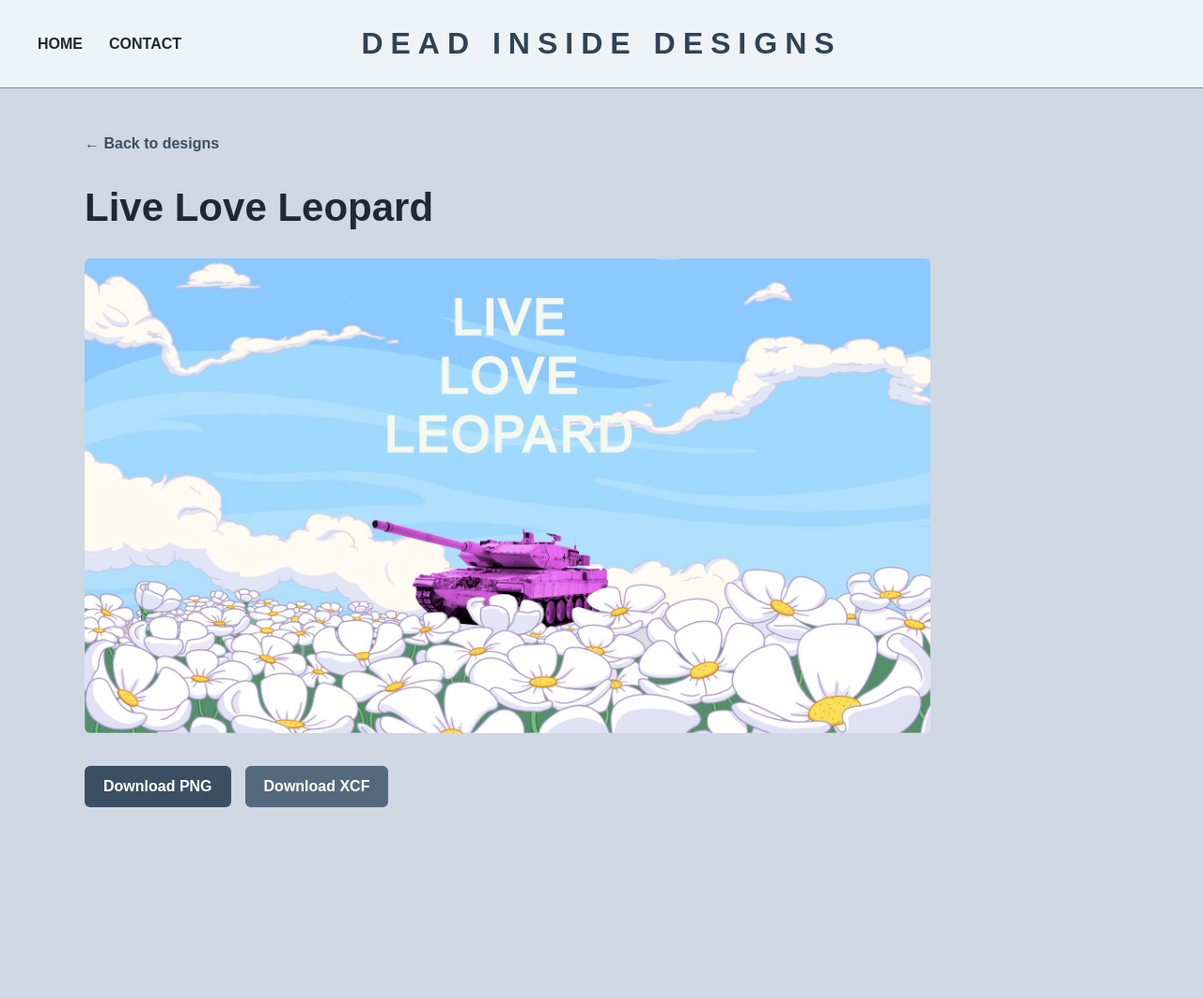
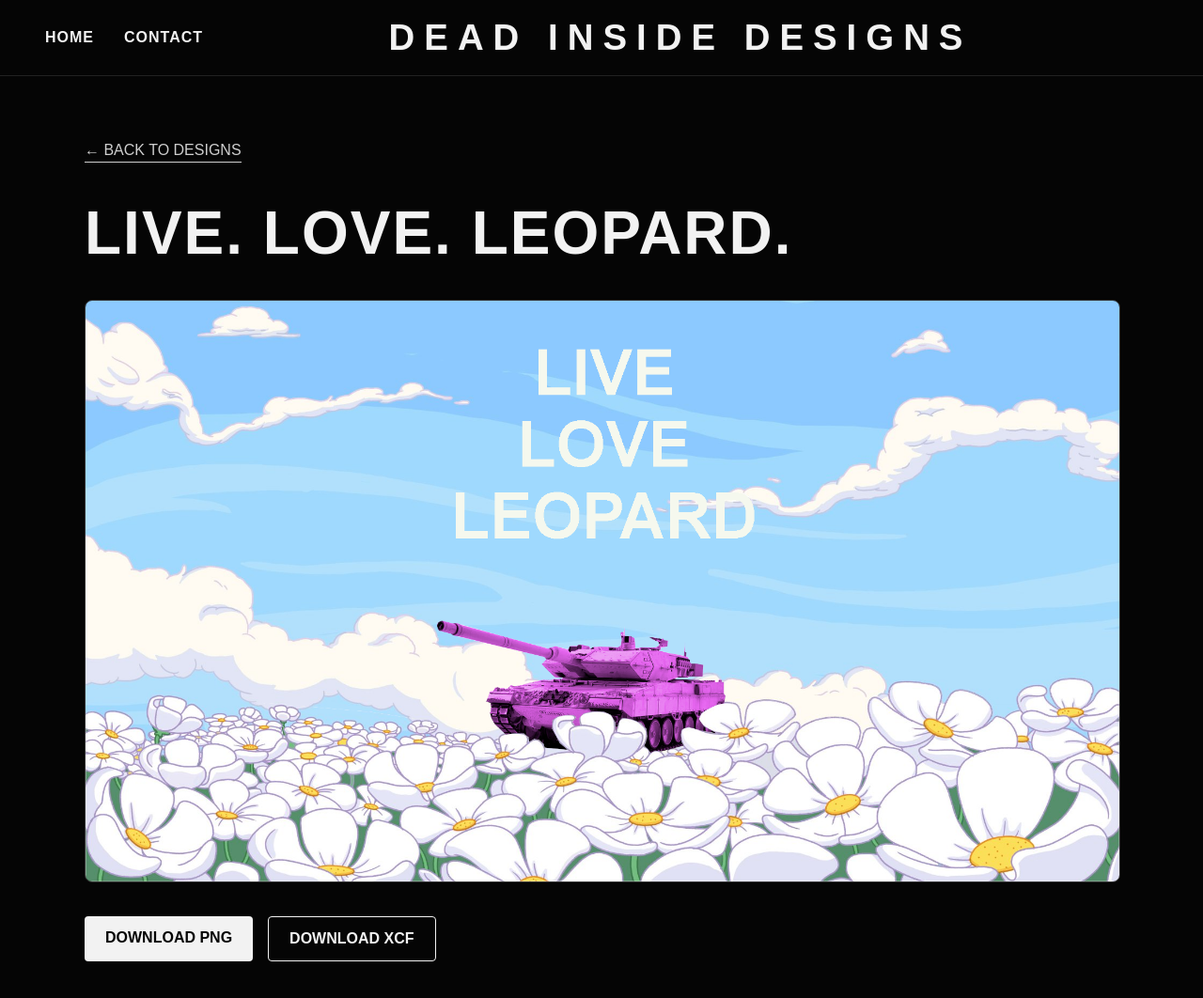
Before and after one commit to bledzer/deadinsidedesigns, an Astro site: page /designs/live-love-leopard in a window 1280 px wide. Shown: the whole page at 94% size. Before the commit the page ends 909 px from the top, so only its background shows below. Built offline with nearby package versions, Linux system fonts and the light colour scheme; Astro itself is replaced by a stand-in of ours.

Commit message:
Upgrade to new balck version  26.05.2026

```diff
--- a/src/pages/designs/live-love-leopard.astro
+++ b/src/pages/designs/live-love-leopard.astro
@@ -9,32 +9,26 @@
 		<title>Live Love Leopard | Dead Inside Designs</title>
 	</head>
 
-	<body style="
-		margin: 0;
-		font-family: Arial, sans-serif;
-		background-color: #cfd8e3;
-		color: #1f2933;
-	">
-
+	<body style="margin: 0; font-family: Arial, sans-serif; background: #050505; color: #f2f2f2;">
 		<header style="
 			display: grid;
-			grid-template-columns: 1fr auto 1fr;
+			grid-template-columns: auto 1fr auto;
 			align-items: center;
-			padding: 28px 40px;
-			border-bottom: 1px solid #7f8c9a;
-			background-color: #eef3f7;
-		">
-			<nav style="display: flex; gap: 28px; font-weight: bold;">
-				<a href="/" style="text-decoration: none; color: #1f2933;">HOME</a>
-				<a href="/contact" style="text-decoration: none; color: #1f2933;">CONTACT</a>
+			gap: 30px;
+			padding: 18px 48px;
+			border-bottom: 1px solid #222;
+			">
+			<nav style="display: flex; gap: 32px; font-weight: bold; letter-spacing: 1px;">
+				<a href="/" style="color: #f2f2f2; text-decoration: none;">HOME</a>
+				<a href="/contact" style="color: #f2f2f2; text-decoration: none;">CONTACT</a>
 			</nav>
 
 			<div style="
-				font-size: 32px;
-				font-weight: bold;
-				letter-spacing: 8px;
-				color: #2f4356;
+				font-size: clamp(24px, 3vw, 42px);
+				font-weight: 900;
+				letter-spacing: clamp(4px, 1vw, 10px);
 				text-align: center;
+				white-space: nowrap;
 			">
 				DEAD INSIDE DESIGNS
 			</div>
@@ -42,74 +36,26 @@
 			<div></div>
 		</header>
 
-		<main style="
-			max-width: 1100px;
-			margin: 0 auto;
-			padding: 50px 40px;
-		">
-
-			<a href="/" style="
-				text-decoration: none;
-				color: #3b4f63;
-				font-weight: bold;
-			">
-				← Back to designs
+		<main style="max-width: 1100px; margin: 0 auto; padding: 70px 48px;">
+			<a href="/" style="color: #cfcfcf; text-decoration: none; border-bottom: 1px solid #cfcfcf; padding-bottom: 4px;">
+				← BACK TO DESIGNS
 			</a>
 
-			<h1 style="
-				font-size: 42px;
-				color: #1f2933;
-				margin-top: 35px;
-				margin-bottom: 30px;
-			">
-				Live Love Leopard
+			<h1 style="font-size: 64px; text-transform: uppercase; letter-spacing: 2px; margin: 42px 0 34px;">
+				Live. Love. Leopard.
 			</h1>
 
-			<img
-				src="/designs/liveLoveLeopard.png"
-				alt="Live Love Leopard"
-				style="
-					width: 100%;
-					max-width: 900px;
-					display: block;
-					border-radius: 6px;
-					margin-bottom: 35px;
-				"
-			>
+			<img src="/designs/liveLoveLeopard.png" alt="Live Love Leopard" style="width: 100%; display: block; border: 1px solid #333; border-radius: 8px; margin-bottom: 36px;">
 
-			<div style="display: flex; gap: 15px; flex-wrap: wrap;">
-				<a
-					href="/designs/liveLoveLeopard.png"
-					download
-					style="
-						text-decoration: none;
-						background-color: #3b4f63;
-						color: white;
-						padding: 13px 20px;
-						border-radius: 6px;
-						font-weight: bold;
-					"
-				>
-					Download PNG
+			<div style="display: flex; gap: 16px; flex-wrap: wrap;">
+				<a href="/designs/liveLoveLeopard.png" download style="text-decoration: none; background: #f2f2f2; color: #050505; padding: 14px 22px; border-radius: 4px; font-weight: bold;">
+					DOWNLOAD PNG
 				</a>
 
-				<a
-					href="/designs/liveLoveLeopard.xcf"
-					download
-					style="
-						text-decoration: none;
-						background-color: #55697d;
-						color: white;
-						padding: 13px 20px;
-						border-radius: 6px;
-						font-weight: bold;
-					"
-				>
-					Download XCF
+				<a href="/designs/liveLoveLeopard.xcf" download style="text-decoration: none; border: 1px solid #f2f2f2; color: #f2f2f2; padding: 14px 22px; border-radius: 4px; font-weight: bold;">
+					DOWNLOAD XCF
 				</a>
 			</div>
-
 		</main>
-
 	</body>
 </html>
```
Also changed, not shown: src/pages/contact.astro (+18 -48 lines), src/pages/index.astro (+56 -75 lines).
